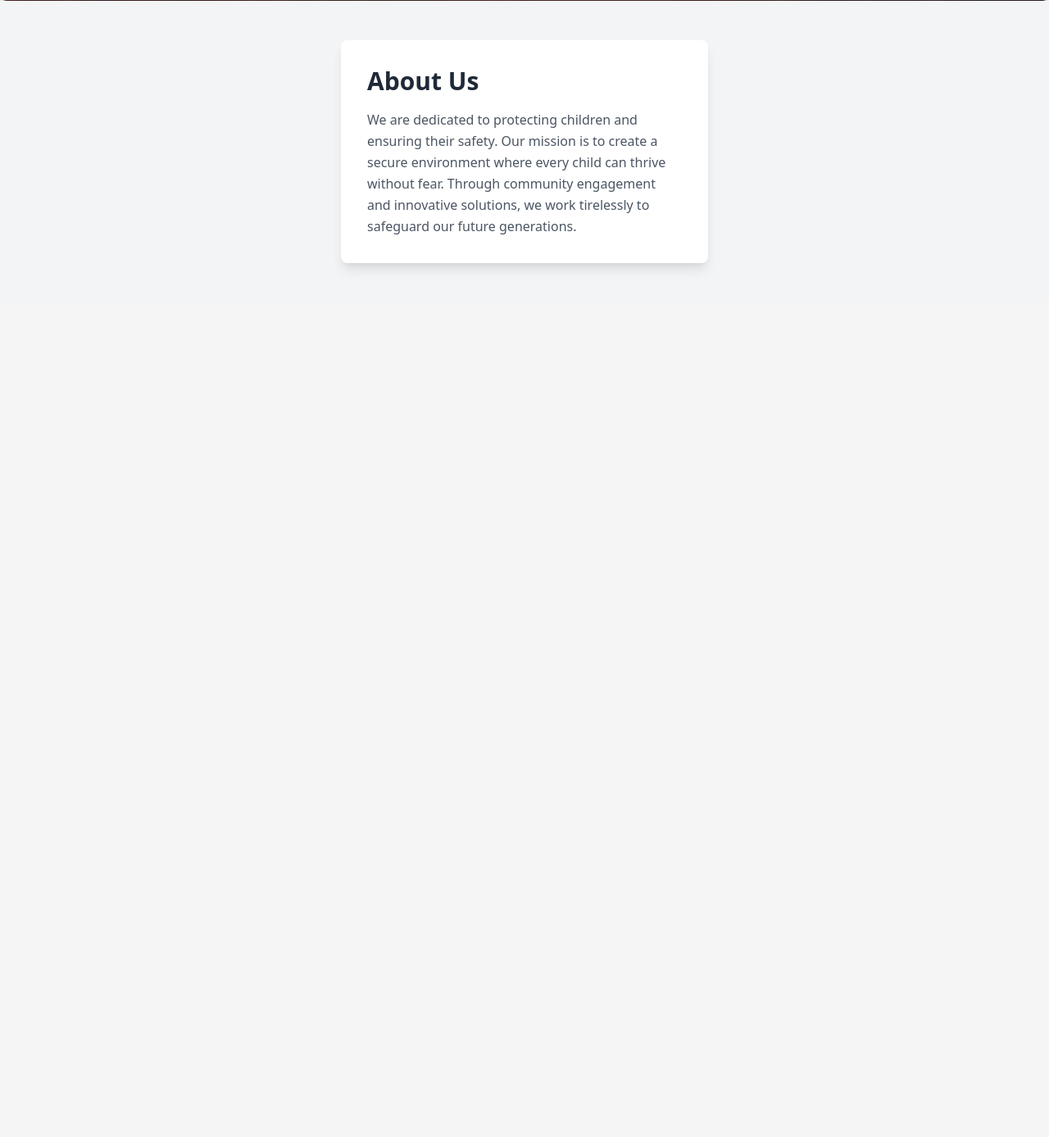
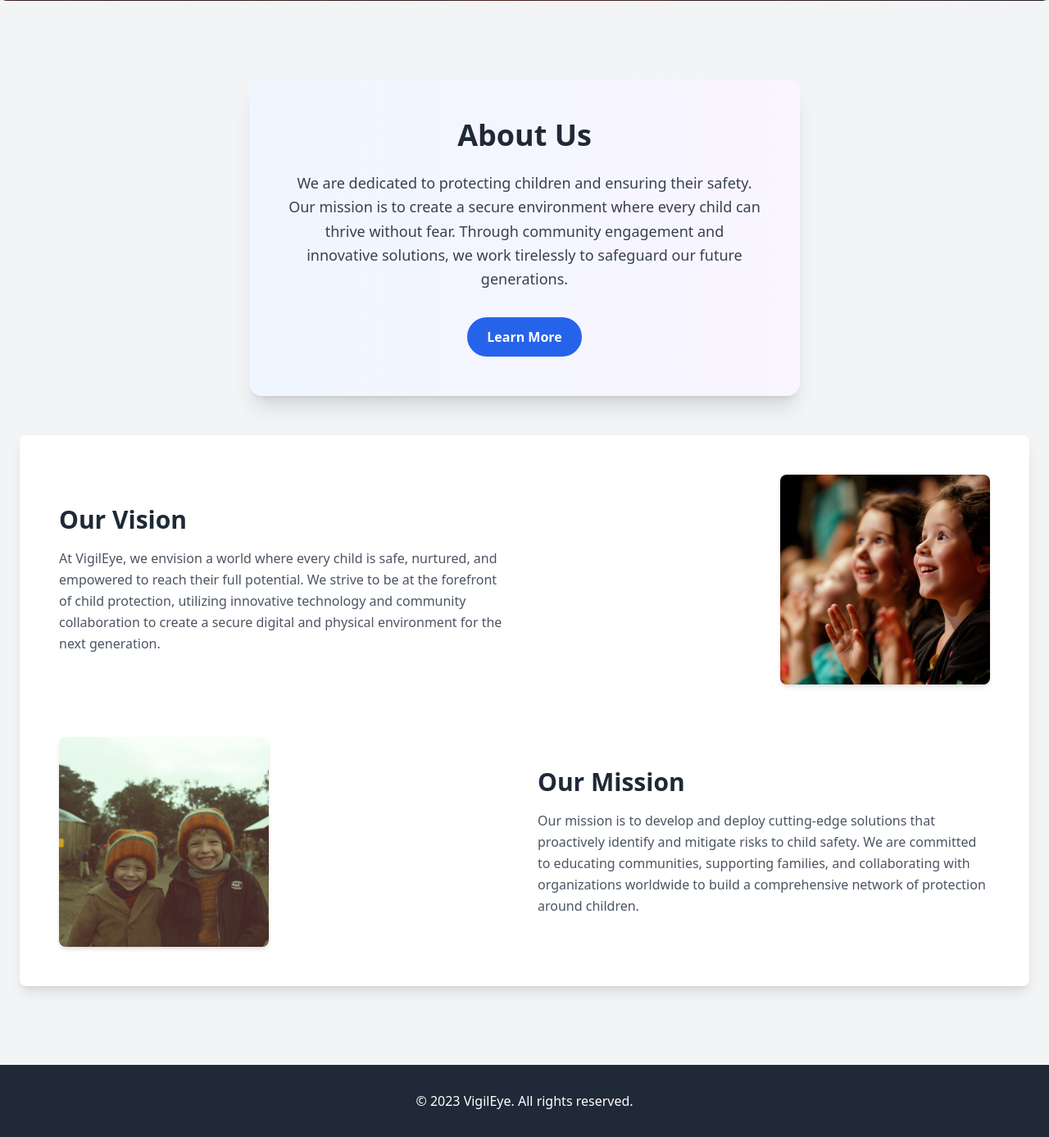
Before and after one commit to amalvichu/VigilEye, a Django app: page / in a window 1280 px wide. Shown: the part 823-2210 px from the top of the page at 82% size. Before the commit the page ends 1153 px from the top, so only its background shows below. Run offline with Django 5.2, Linux system fonts and the light colour scheme; some libraries are stand-ins or nearby versions.

Commit message:
enhance homepage with improved styling and content sections
- Redesign "About Us" section with gradient background and centered layout
- Add "Learn More" button to encourage user engagement
- Introduce "Our Vision" and "Our Mission" sections with images
- Add footer with copyright information

```diff
--- a/templates/index.html
+++ b/templates/index.html
@@ -103,13 +103,50 @@ le    <nav class="bg-white shadow-lg fixed top-0 left-0 w-full z-50">
     </div>
 
     <main class="container mx-auto px-6 py-12">
-        <section class="bg-white p-8 rounded-lg shadow-lg max-w-md mx-auto">
-            <h2 class="text-3xl font-bold text-gray-800 mb-4">About Us</h2>
-            <p class="text-gray-600 leading-relaxed">
+        <section class="bg-gradient-to-r from-blue-50 to-purple-50 p-12 rounded-2xl shadow-xl max-w-2xl mx-auto my-12">
+            <h2 class="text-4xl font-bold text-gray-800 mb-6 text-center">About Us</h2>
+            <p class="text-gray-700 leading-relaxed text-lg text-center max-w-3xl mx-auto">
                 We are dedicated to protecting children and ensuring their safety. Our mission is to create a secure environment where every child can thrive without fear. Through community engagement and innovative solutions, we work tirelessly to safeguard our future generations.
             </p>
+            <div class="flex justify-center mt-8">
+                <button class="bg-blue-600 hover:bg-blue-700 text-white font-semibold py-3 px-6 rounded-full transition duration-300 transform hover:scale-105">
+                    Learn More
+                </button>
+            </div>
+        </section>
+
+        <section class="mt-12 bg-white p-8 rounded-lg shadow-lg">
+            <div class="flex flex-col md:flex-row items-center justify-between mb-8">
+                <div class="md:w-1/2 p-4">
+                    <h2 class="text-3xl font-bold text-gray-800 mb-4">Our Vision</h2>
+                    <p class="text-gray-600 leading-relaxed">
+                        At VigilEye, we envision a world where every child is safe, nurtured, and empowered to reach their full potential. We strive to be at the forefront of child protection, utilizing innovative technology and community collaboration to create a secure digital and physical environment for the next generation.
+                    </p>
+                </div>
+                <div class="md:w-1/2 p-4 flex justify-end">
+                    <img src="/static/images/child2.png" alt="Our Vision" class="w-64 h-64 object-cover rounded-lg shadow-md"/>
+                </div>
+            </div>
+
+            <div class="flex flex-col md:flex-row-reverse items-center justify-between">
+                <div class="md:w-1/2 p-4">
+                    <h2 class="text-3xl font-bold text-gray-800 mb-4">Our Mission</h2>
+                    <p class="text-gray-600 leading-relaxed">
+                        Our mission is to develop and deploy cutting-edge solutions that proactively identify and mitigate risks to child safety. We are committed to educating communities, supporting families, and collaborating with organizations worldwide to build a comprehensive network of protection around children.
+                    </p>
+                </div>
+                <div class="md:w-1/2 p-4 flex justify-start">
+                    <img src="/static/images/child3.png" alt="Our Mission" class="w-64 h-64 object-cover rounded-lg shadow-md"/>
+                </div>
+            </div>
         </section>
     </main>
+
+    <footer class="bg-gray-800 text-white py-8 mt-12">
+        <div class="container mx-auto px-6 text-center">
+            <p>&copy; 2023 VigilEye. All rights reserved.</p>
+        </div>
+    </footer>
 
     <script>
         document.addEventListener('DOMContentLoaded', () => {
```
